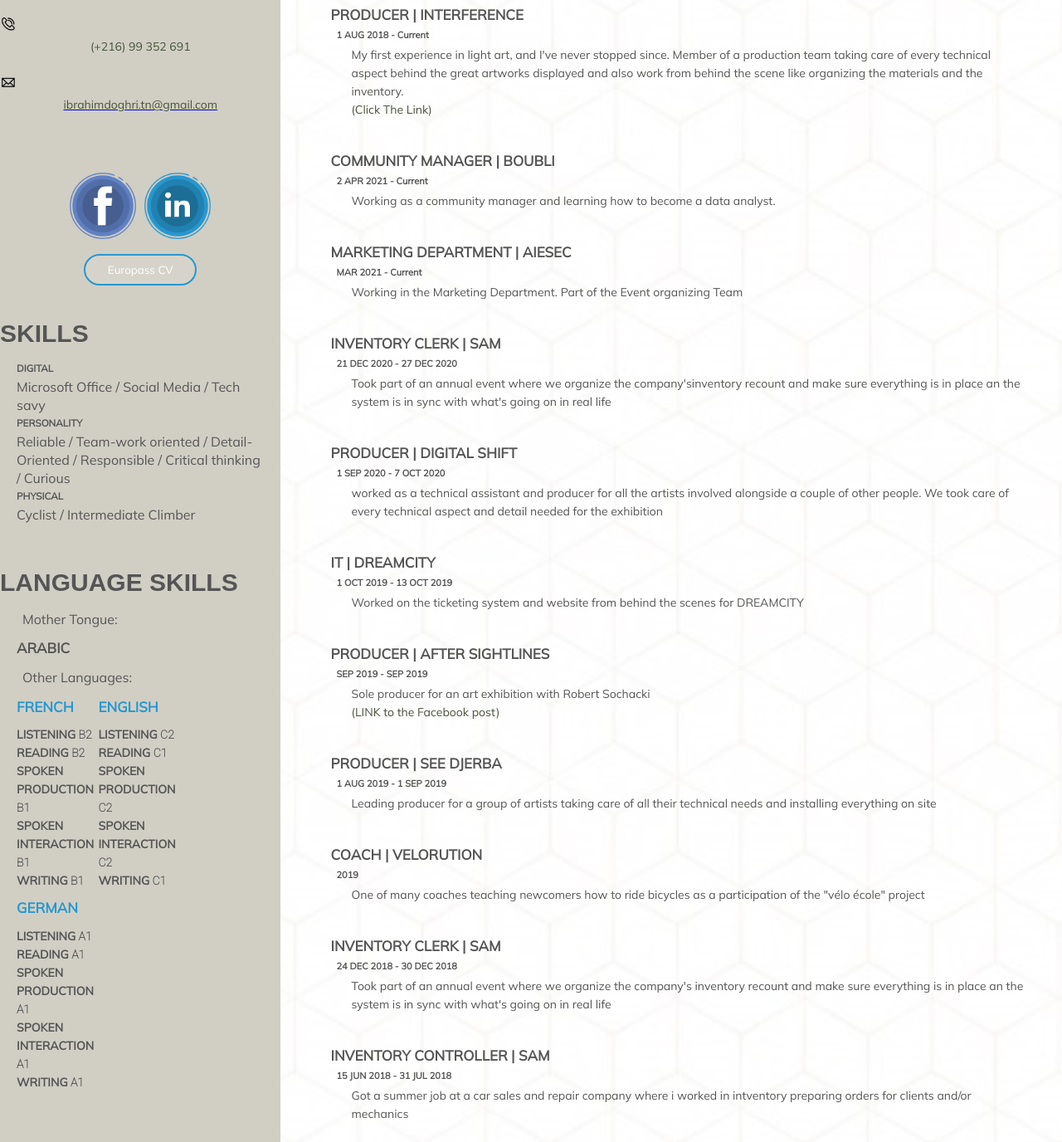
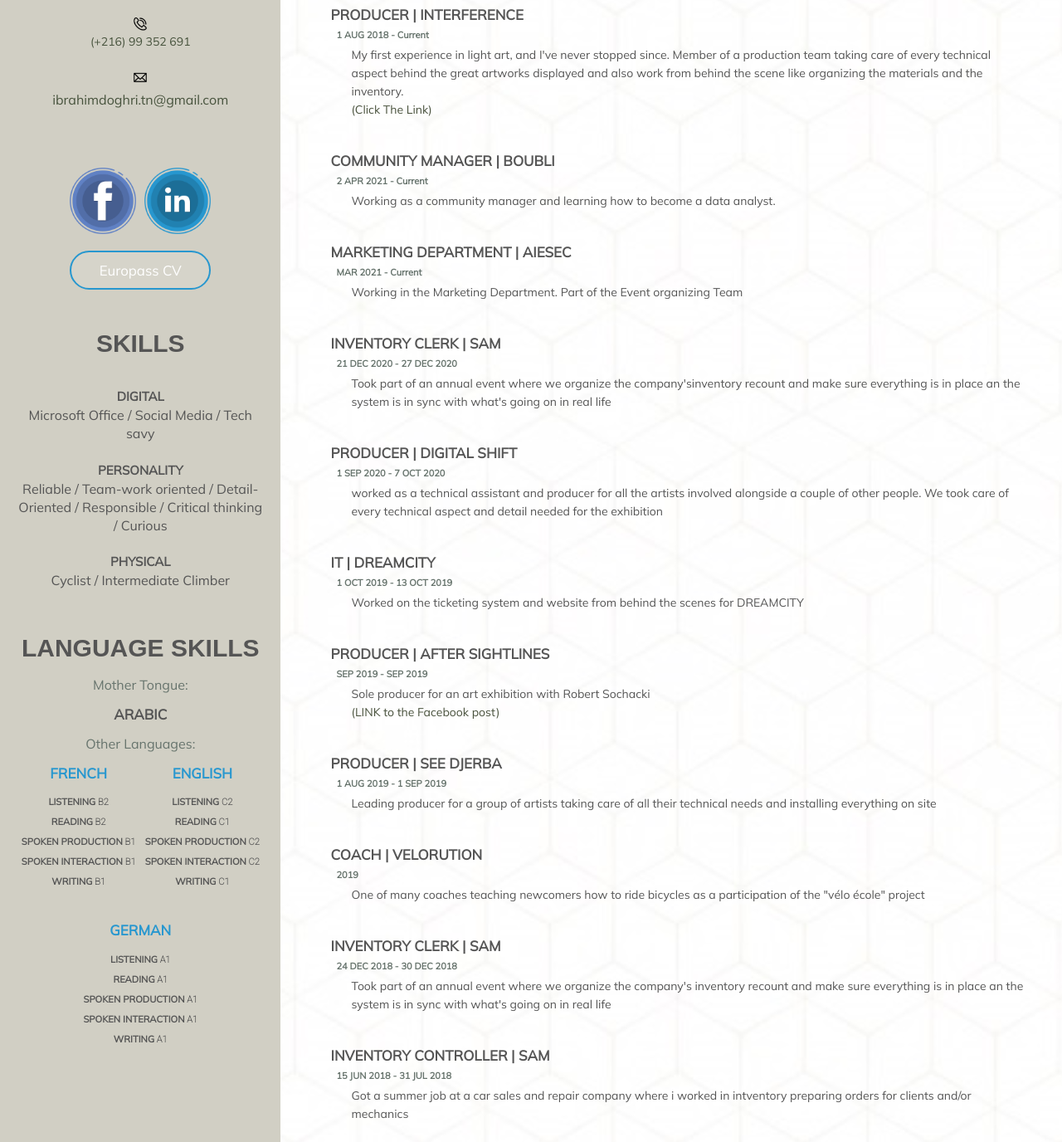
Before and after one commit to arfizato/Applying-For-LST, a plain HTML site: page index.html in a window 1280 px wide. Shown: the part 489-1865 px from the top of the page at 83% size. Drawn offline with Linux system fonts and the light colour scheme; a web font is replaced by a local one.

Commit message:
Update style.css
Following Morrigan's advice

```diff
--- a/style.css
+++ b/style.css
@@ -61,6 +61,9 @@ body {
 	text-align: center;
 	color: #47533D;
 }
+a .leftText{
+	font-size: 16px;
+}
 .fullName{
 	font-size: 25px;
 
@@ -68,7 +71,7 @@ body {
 .listItem{
 	display: inline;
 }
-.phoneIcon {
+.centerIcon {
 	display: flex;
 	justify-content:center;
 }
@@ -84,6 +87,10 @@ body {
 
 	margin: .5em auto 2em auto;
 	color: white;
+    font-size: 1.2em;
+	/*
+    text-shadow: -2px 2px #2797cf;
+	*/
 	border: 2px solid #2797CF;
 	background-color: rgba(255,255,255, .1);
 	border-radius: 1.5em;
@@ -95,7 +102,7 @@ body {
 	justify-content:center;
 
 }
-.saveButtonLink{
+.leftNavBar a{
 	text-decoration: none;
 }
 .saveButton:hover{
@@ -124,6 +131,7 @@ body {
 .jobDate{
 	font-size: 11px;
 	padding:2px 7px;
+	color: #67746d;
 }
 /* general */
 .fullName, .sectionTitle{
@@ -136,15 +144,17 @@ body {
 .skill{
 	font-size: 16px;
 	font-weight: lighter;
+	text-align: center;
 }
-.languages{
+.languages, .sectionTitleLeft{
 	width: 100%;
 	display: flex;
-	justify-content: left;
+	justify-content: center;
 }
 .languageName{
-	width: 33%;
-	text-align: left;
+	width: 50%;
+	text-align: center;
+	padding: 0 0 25px;
 }
 .lang{
 	font-size: 17px;
@@ -152,11 +162,31 @@ body {
 	padding: .67em 0;
 }
 .languages .lang{
-	color: #2797CF;
+	color: #2797cf;
 }
 .langState{
 	font-family: 'Roboto', sans-serif;
 	font-weight: bold;
+	margin: 0 !important;
+	padding: 0;
+	width: 50%;
+	text-align: left;
+	font-size: .8em;
 }
 .langState .bold{
 }
+.jobNameLeft{
+	text-align: center;
+	padding: 1.5em 0 0 0;
+	font-size: 15px;
+}
+.leftNav{
+	text-align: center;
+}
+.anotherOne{
+	display: flex;
+	justify-content: center;
+}
+.arabic{
+	text-align: center;
+}
```
